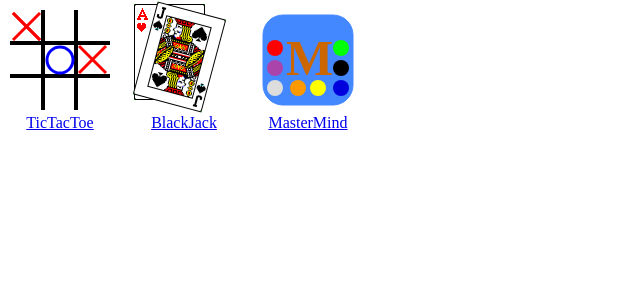
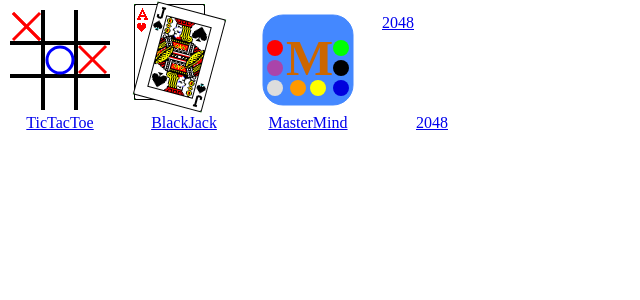
Before and after one commit to kharmon11/games, a Flask app: page / in a window 1280 px wide. Shown: the part 100-400 px from the top of the page, without its empty margins (0-640 px from the left). Run offline with Flask 2, Linux system fonts and the light colour scheme.

Commit message:
Adding 2048 icon to home page

```diff
--- a/static/css/index.css
+++ b/static/css/index.css
@@ -86,3 +86,8 @@
 #green-peg {
     fill: #0f0;
 }
+
+#2048_image {
+    background-color: #fb0;
+    display: flex;
+}
--- a/templates/index.html
+++ b/templates/index.html
@@ -38,7 +38,7 @@
                 <a href="{{ url_for('blackjack') }}">BlackJack</a>
             </div>
         </div>
-        <div class="game-link" viewBox="0 0 100 100" class="icon tictactoe" role="img">
+        <div class="game-link" viewBox="0 0 100 100" role="img">
             <div>
                 <a href="{{ url_for('mastermind') }}">
                     <svg class="icon">
@@ -60,5 +60,17 @@
                 <a href="{{ url_for('mastermind') }}">MasterMind</a>
             </div>
         </div>
+        <div class="game-link">
+            <div id="2048_img" class="icon">
+                <a href="{{ url_for('2048') }}">
+                    <div id="2048_image">
+                        <div id="2048_text">2048</div>
+                    </div>
+                </a>
+            </div>
+            <div class="center-text">
+                <a href="{{ url_for('2048') }}">2048</a>
+            </div>
+        </div>
     </div>
 {% endblock %}
```
